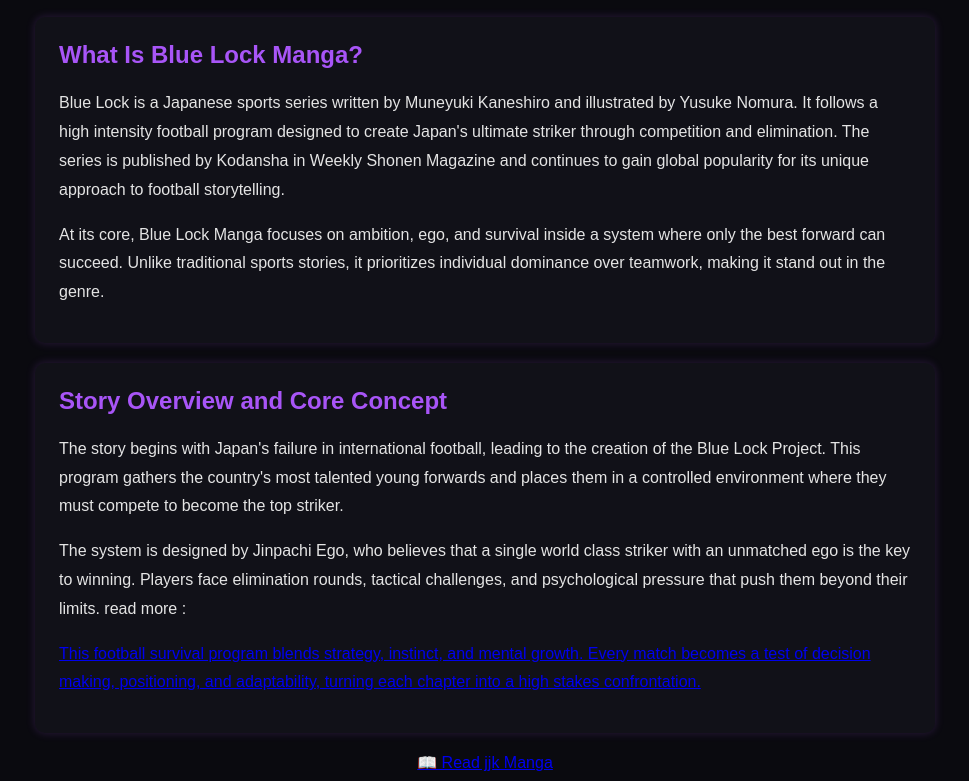
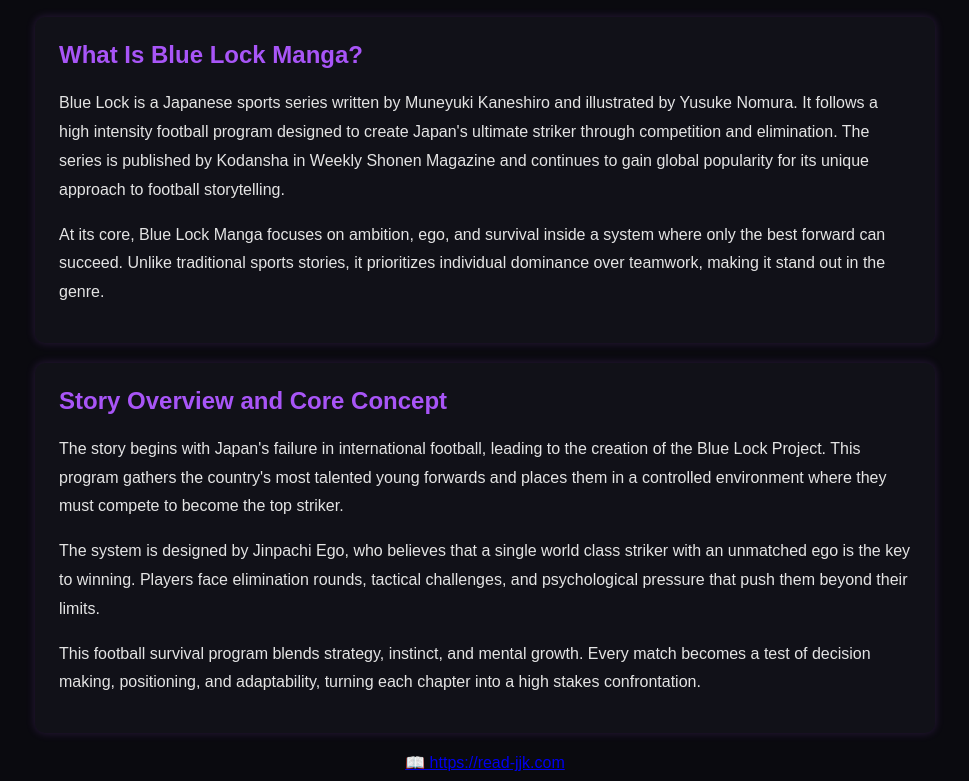
Before and after one commit to readBluelock/readbluelock.github.io, a plain HTML site: page index.html in a window 1280 px wide. Shown: the part 171-952 px from the top of the page, without its empty margins (155-1124 px from the left). Drawn offline with Linux system fonts and the light colour scheme.

Commit message:
Update index.html

```diff
--- a/index.html
+++ b/index.html
@@ -188,12 +188,12 @@
   <div class="card">
     <h2>Story Overview and Core Concept</h2>
     <p>The story begins with Japan's failure in international football, leading to the creation of the Blue Lock Project. This program gathers the country's most talented young forwards and places them in a controlled environment where they must compete to become the top striker.</p>
-    <p>The system is designed by Jinpachi Ego, who believes that a single world class striker with an unmatched ego is the key to winning. Players face elimination rounds, tactical challenges, and psychological pressure that push them beyond their limits. read more :   <a href="https://read-jjk.com/" </p>
+    <p>The system is designed by Jinpachi Ego, who believes that a single world class striker with an unmatched ego is the key to winning. Players face elimination rounds, tactical challenges, and psychological pressure that push them beyond their limits. </p>
     <p>This football survival program blends strategy, instinct, and mental growth. Every match becomes a test of decision making, positioning, and adaptability, turning each chapter into a high stakes confrontation.</p>
   </div>
 
  <div class="center">
-    <a href="https://read-jjk.com/" target="_blank">📖 Read jjk Manga</a>
+    <a href="https://read-jjk.com/" target="_blank">📖 https://read-jjk.com </a>
   </div>
 
   <!-- Characters -->
```
